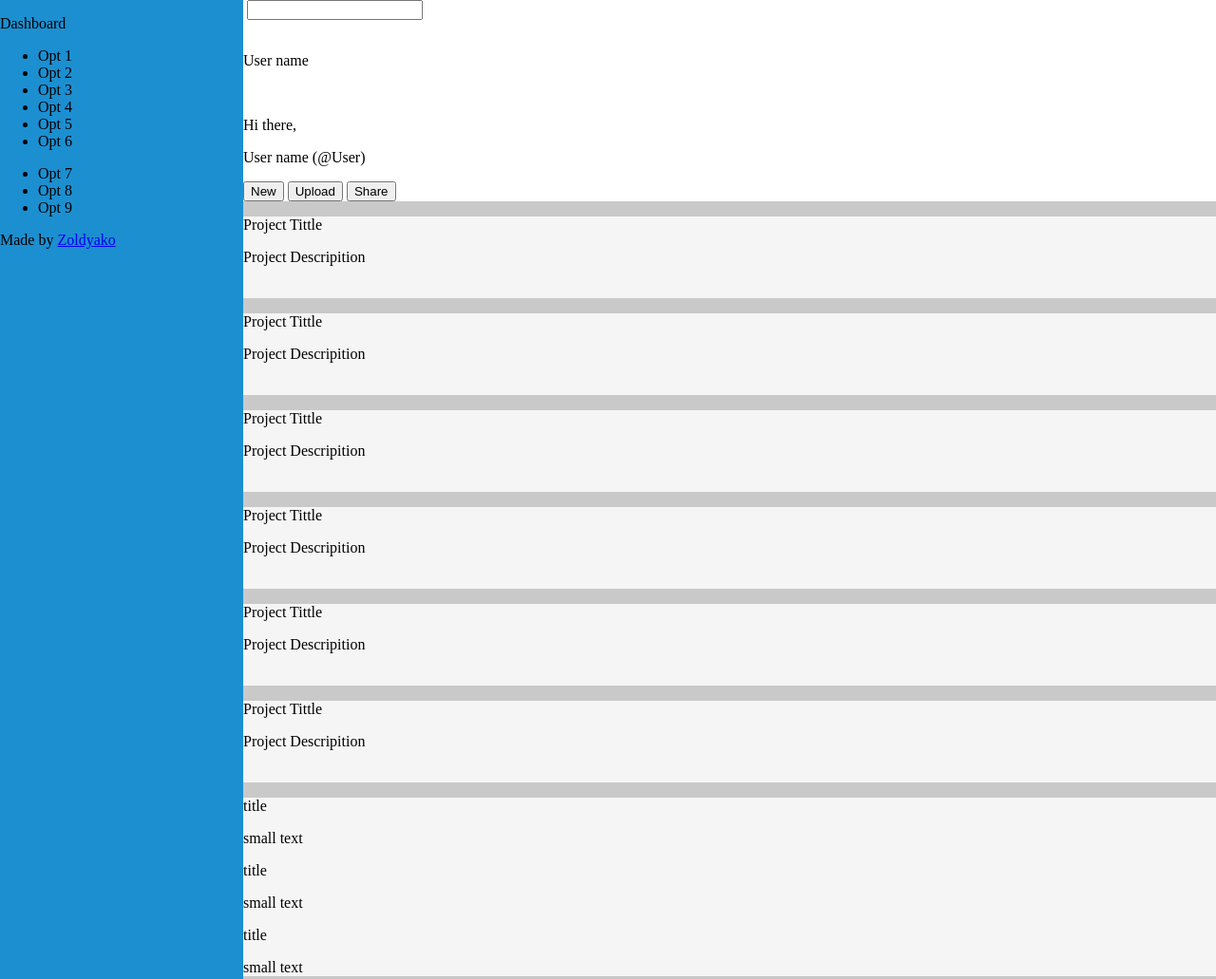
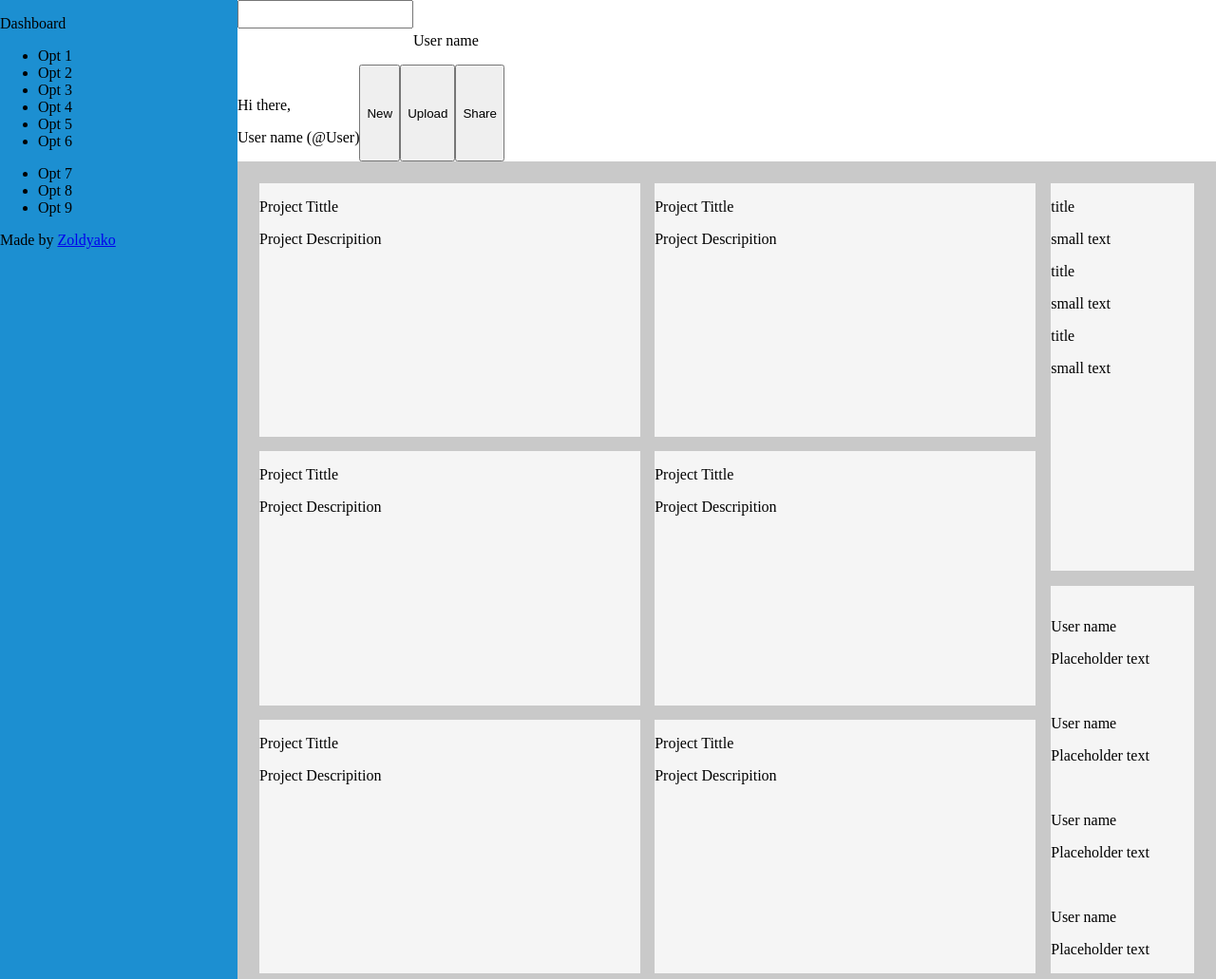
Before and after one commit to Zoldyako/admin_panel, a plain HTML site: page index.html in a window 1280 px wide. Shown: the top 1031 px of the page at 95% size. Drawn offline with Linux system fonts and the light colour scheme.

Commit message:
Finished grid layouts

```diff
--- a/style.css
+++ b/style.css
@@ -5,7 +5,7 @@ body {
 
 body {
     display: grid;
-    grid-template-columns: 1fr 4fr;
+    grid-template-columns: 250px 4fr;
 }
 
 
@@ -20,6 +20,17 @@ nav {
 }
 
 
+.upper-nav,
+.lower-nav {
+    display: flex;
+}
+
+
+.upper-nav > input {
+    height: 24px;
+}
+
+
 .sidebar {
     background-color: rgb(28, 143, 209);
     grid-column: 1 / 2;
@@ -29,6 +40,14 @@ nav {
 
 main {
     background-color: rgb(201, 201, 201);
+    display: grid;
+    grid-template-columns: 5fr 1fr;
+    grid-template-rows: 1fr 1fr;
+    padding: 15px;
+}
+
+main > * {
+    margin: 8px;
 }
 
 .announcements,
@@ -36,3 +55,27 @@ main {
 .usr-projects > * {
     background-color: whitesmoke;
 }
+
+
+.usr-projects {
+    display: grid;
+    grid-column: 1 / 2;
+    grid-row: 1 / 3;
+    grid-template-columns: 1fr 1fr;
+    gap: 15px;
+}
+
+.usr-projects > * {
+    min-width: 300px;
+}
+
+
+.announcements {
+    grid-column: 2 / 3;
+    grid-row: 1 / 2;
+}
+
+
+.trending {
+    grid-area: 2 / 2 / 3 / 3;
+}
```
Also changed, not shown: index.html (+6 -0 lines).
